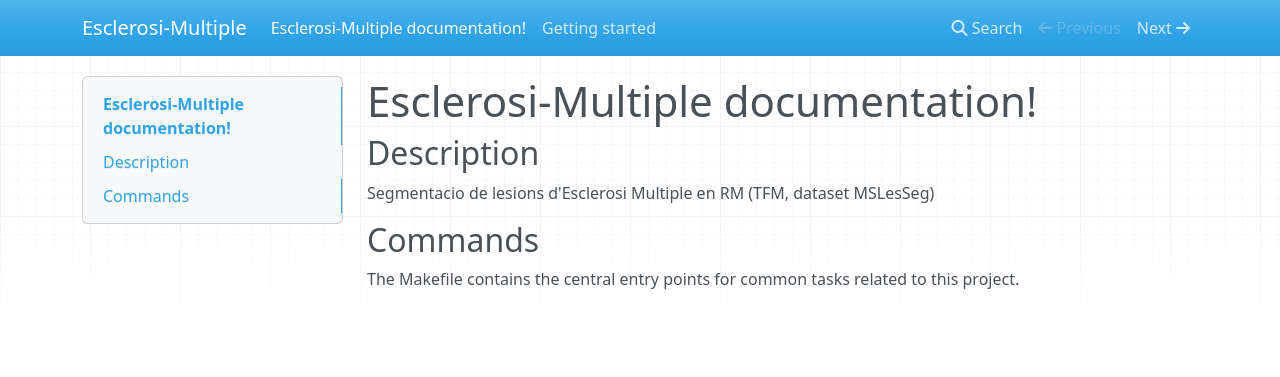
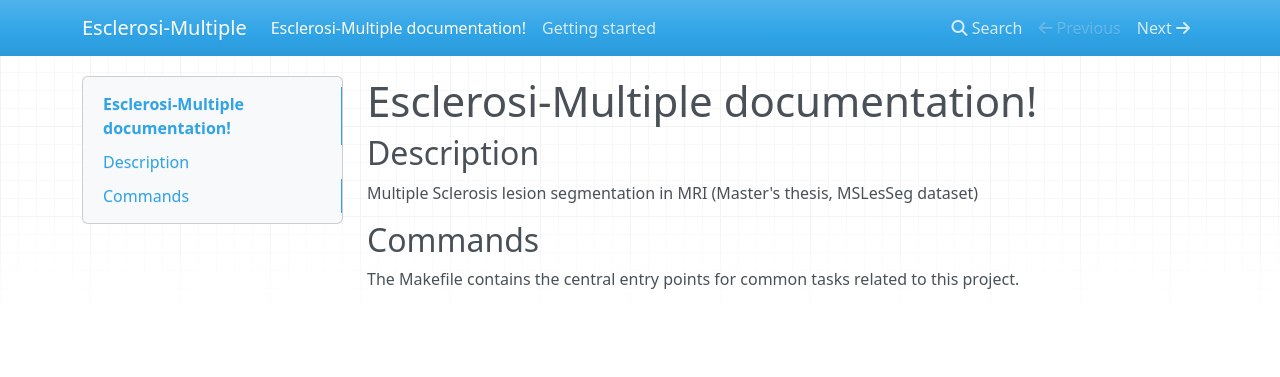
Before and after one commit to toni646/Esclerosi-Multiple, an MkDocs documentation site: the page built from docs/docs/index.md, in a window 1280 px wide. Shown: the top 377 px of the page. Built offline with MkDocs 1.6.1, drawn with Linux system fonts in a browser that asks for light colours; nearby versions of some CDN libraries.

Commit message:
Translate docs description to English

```diff
--- a/docs/docs/index.md
+++ b/docs/docs/index.md
@@ -2,7 +2,7 @@
 
 ## Description
 
-Segmentacio de lesions d'Esclerosi Multiple en RM (TFM, dataset MSLesSeg)
+Multiple Sclerosis lesion segmentation in MRI (Master's thesis, MSLesSeg dataset)
 
 ## Commands
 
```
